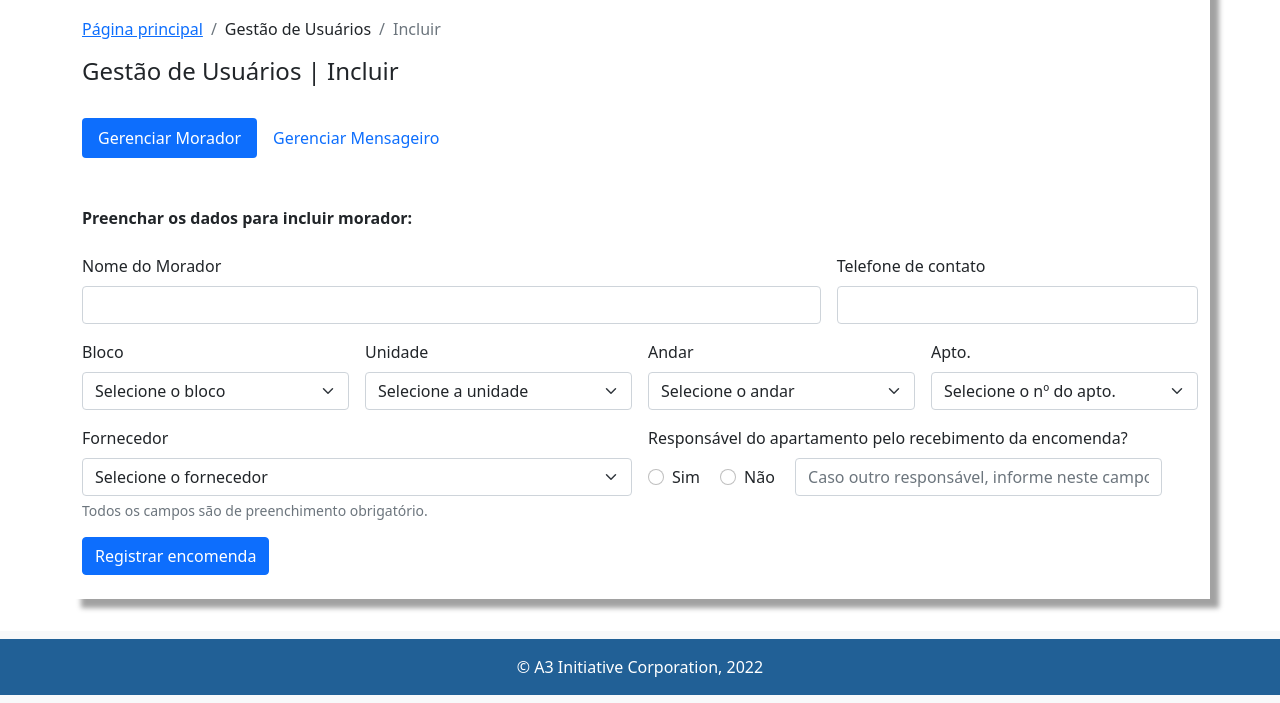
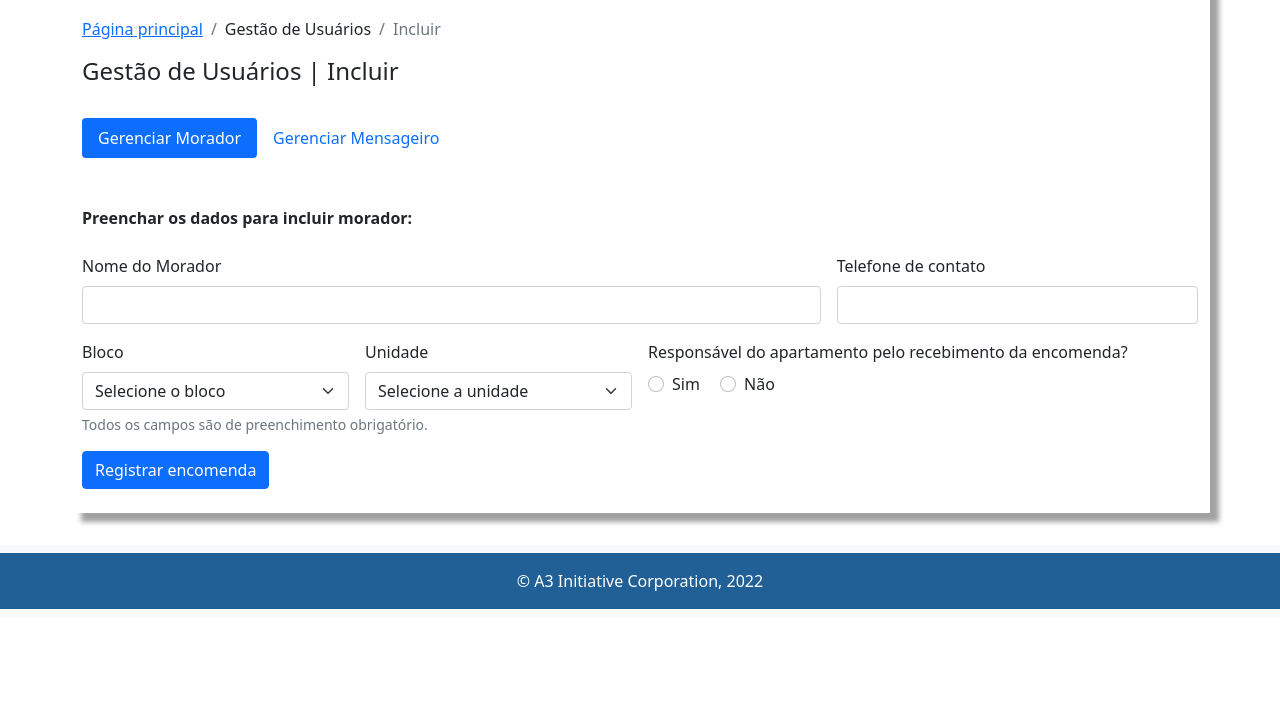
Before and after one commit to A3initiative/projeto, a plain HTML site: page manterUsuario.html in a window 1280 px wide. Shown: the part 143-846 px from the top of the page. After the commit the page ends 800 px from the top, so only its background shows below. Drawn offline with nearby package versions, Linux system fonts and the light colour scheme.

Commit message:
Correções e ajustes iniciais

```diff
--- a/manterUsuario.html
+++ b/manterUsuario.html
@@ -168,43 +168,6 @@
               <option>Unidade C</option>
             </select>
           </div>
-          <div class="col-md-3">
-            <label for="selectAndar" class="form-label">Andar</label>
-            <select id="selectAndar" class="form-select">
-              <option selected>Selecione o andar</option>
-              <option>1º</option>
-              <option>2º</option>
-              <option>3º</option>
-            </select>
-          </div>
-          <div class="col-md-3">
-            <label for="selectBloco" class="form-label">Apto.</label>
-            <select id="selectBloco" class="form-select">
-              <option selected>Selecione o nº do apto.</option>
-              <option>101</option>
-              <option>102</option>
-              <option>103</option>
-              <option>201</option>
-              <option>202</option>
-              <option>203</option>
-              <option>301</option>
-              <option>302</option>
-              <option>303</option>
-            </select>
-          </div>
-
-          <div class="col-md-6">
-            <label for="selectFornecedor" class="form-label">Fornecedor</label>
-            <select id="selectMorador" class="form-select">
-              <option selected>Selecione o fornecedor</option>
-              <option>Amazon</option>
-              <option>Americanas</option>
-              <option>Instituição Financeira</option>
-              <option>Mercado Livre</option>
-              <option>Não especificado</option>
-              <option>Outro</option>
-            </select>
-          </div>
 
           <div class="col-md-6">
             <label for="selectFornecedor" class="form-label"
@@ -230,17 +193,6 @@
                 value="option2"
               />
               <label class="form-check-label" for="inlineRadio2">Não</label>
-            </div>
-
-            <div class="col-md-8 form-check-inline">
-              <input
-                type="text"
-                class="form-control"
-                id="exampleInputNomeMorador"
-                placeholder="Caso outro responsável, informe neste campo."
-                aria-describedby="emailHelp"
-                size="40"
-              />
             </div>
           </div>
 
```
Also changed, not shown: efetuarLogin.html (+1 -6 lines), emitirRelatorio.html (+3 -6 lines), manterEncomenda_consultar.html (+14 -13 lines), manterEncomenda_registrar.html (+11 -46 lines).
